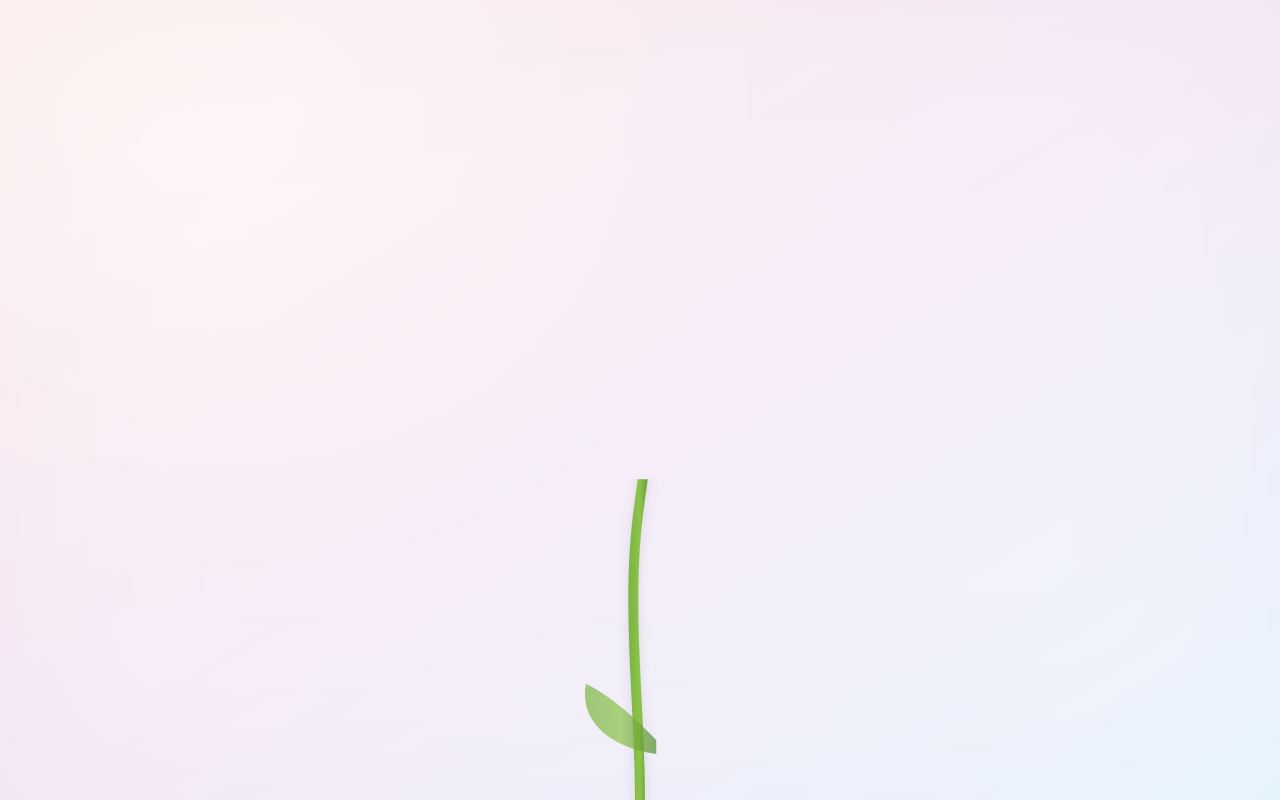
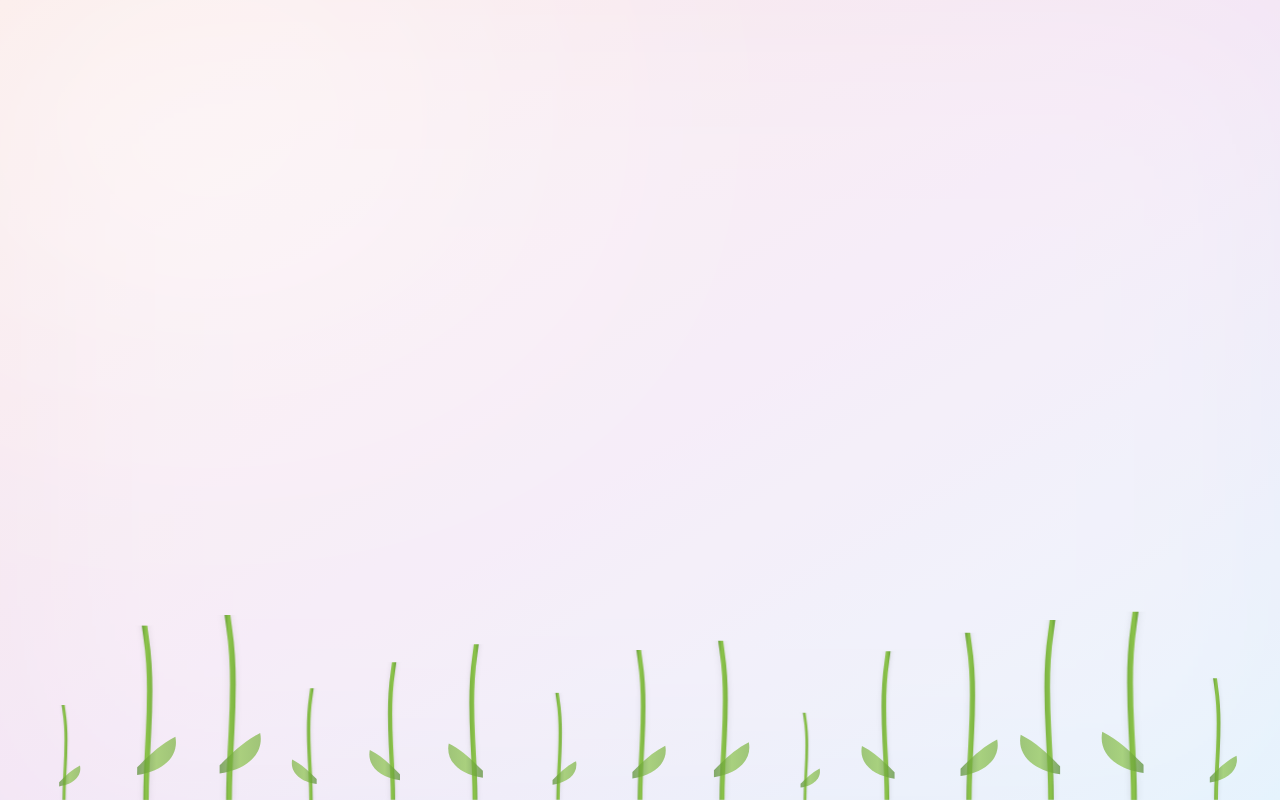
Before and after one commit to arifashraf01/Flowers-ui, a React (Vite) app: page / in a window 1280 px wide. Both pictures are taken after a click on the button "REVEAL MAGIC". Built offline with nearby package versions, Linux system fonts and the light colour scheme; a web font is replaced by a local one.

Commit message:
fix: spawn 15 flowers across screen instead of just 1 and fix scale

```diff
--- a/src/components/Garden/CentralFlower.tsx
+++ b/src/components/Garden/CentralFlower.tsx
@@ -1,5 +1,5 @@
 import { motion } from 'framer-motion';
-import { useEffect, useState } from 'react';
+import { useEffect, useState, useMemo } from 'react';
 
 interface CentralFlowerProps {
   onBloomComplete: () => void;
@@ -9,12 +9,12 @@ export const CentralFlower = ({ onBloomComplete }: CentralFlowerProps) => {
   const [phase, setPhase] = useState<'seed' | 'growing' | 'blooming' | 'done'>('seed');
 
   useEffect(() => {
-    const seedTimer = setTimeout(() => setPhase('growing'), 1500); // seed drops and splashes
-    const growTimer = setTimeout(() => setPhase('blooming'), 4000); // stem and leaves grow
+    const seedTimer = setTimeout(() => setPhase('growing'), 1500);
+    const growTimer = setTimeout(() => setPhase('blooming'), 4000);
     const bloomTimer = setTimeout(() => {
       setPhase('done');
       onBloomComplete();
-    }, 7000); // petals open and pollen releases
+    }, 7000);
 
     return () => {
       clearTimeout(seedTimer);
@@ -23,11 +23,32 @@ export const CentralFlower = ({ onBloomComplete }: CentralFlowerProps) => {
     };
   }, [onBloomComplete]);
 
-  // Petal generation for layer-by-layer unfolding
+  // Generate 12-15 flowers
+  const flowers = useMemo(() => {
+    return Array.from({ length: 15 }).map((_, i) => {
+      return {
+        id: i,
+        left: `${(i / 14) * 90 + 5}%`, // evenly distributed from 5% to 95%
+        scale: 0.25 + Math.random() * 0.35, // smaller scale so they don't overflow the top
+        flip: Math.random() > 0.5 ? 1 : -1,
+      };
+    });
+  }, []);
+
+  return (
+    <div className="absolute inset-0 pointer-events-none overflow-hidden">
+      {flowers.map((flower) => (
+        <FlowerInstance key={flower.id} phase={phase} flower={flower} />
+      ))}
+    </div>
+  );
+};
+
+const FlowerInstance = ({ phase, flower }: { phase: string, flower: any }) => {
   const numPetals = 12;
   const petals = Array.from({ length: numPetals }).map((_, i) => {
     const angle = (i * 360) / numPetals;
-    const delay = 0.1 * (i % 3); // Stagger petal opening slightly
+    const delay = 0.1 * (i % 3);
     return (
       <motion.path
         key={i}
@@ -40,11 +61,7 @@ export const CentralFlower = ({ onBloomComplete }: CentralFlowerProps) => {
           rotate: angle,
           opacity: 0.9,
         } : {}}
-        transition={{
-          duration: 2,
-          delay: delay,
-          ease: [0.34, 1.56, 0.64, 1], // soft bounce
-        }}
+        transition={{ duration: 2, delay: delay, ease: [0.34, 1.56, 0.64, 1] }}
         className="drop-shadow-lg"
       />
     );
@@ -61,26 +78,22 @@ export const CentralFlower = ({ onBloomComplete }: CentralFlowerProps) => {
         style={{ originX: '0px', originY: '0px' }}
         initial={{ scale: 0, rotate: angle - 15, opacity: 0 }}
         animate={phase === 'blooming' || phase === 'done' ? {
-          scale: 1,
-          rotate: angle,
-          opacity: 1,
+          scale: 1, rotate: angle, opacity: 1,
         } : {}}
-        transition={{
-          duration: 1.8,
-          delay: 0.5 + 0.1 * (i % 2),
-          ease: [0.34, 1.56, 0.64, 1],
-        }}
+        transition={{ duration: 1.8, delay: 0.5 + 0.1 * (i % 2), ease: [0.34, 1.56, 0.64, 1] }}
       />
     );
   });
 
   return (
-    <div className="absolute bottom-0 left-1/2 -translate-x-1/2 flex items-end justify-center pointer-events-none">
-
+    <div
+      className="absolute bottom-0 flex items-end justify-center pointer-events-none origin-bottom"
+      style={{ left: flower.left, transform: `translateX(-50%) scale(${flower.scale}) scaleX(${flower.flip})` }}
+    >
       {/* Seed drop animation */}
       {phase === 'seed' && (
         <motion.div
-          className="absolute bottom-0 w-3 h-3 bg-white rounded-full shadow-[0_0_15px_#fff]"
+          className="absolute bottom-0 w-4 h-4 bg-white rounded-full shadow-[0_0_15px_#fff]"
           initial={{ y: -500, opacity: 0, scale: 0.5 }}
           animate={{ y: 0, opacity: 1, scale: 1 }}
           transition={{ duration: 1.2, ease: "easeIn" }}
@@ -103,12 +116,7 @@ export const CentralFlower = ({ onBloomComplete }: CentralFlowerProps) => {
         animate={phase === 'done' ? { rotate: [-2, 2, -2] } : {}}
         transition={{ duration: 6, repeat: Infinity, ease: "easeInOut" }}
       >
-        <svg
-          width="400"
-          height="600"
-          viewBox="0 0 400 600"
-          className="overflow-visible"
-        >
+        <svg width="400" height="600" viewBox="0 0 400 600" className="overflow-visible">
           <defs>
             <linearGradient id="stemGradient" x1="0%" y1="0%" x2="100%" y2="0%">
               <stop offset="0%" stopColor="#7cb342" />
@@ -128,12 +136,9 @@ export const CentralFlower = ({ onBloomComplete }: CentralFlowerProps) => {
               <stop offset="50%" stopColor="#fbc02d" stopOpacity="0.8" />
               <stop offset="100%" stopColor="#f57f17" stopOpacity="0" />
             </radialGradient>
-            <clipPath id="stemClip">
+            <clipPath id={`stemClip-${flower.id}`}>
               <motion.rect
-                x="0"
-                y="0"
-                width="400"
-                height="600"
+                x="0" y="0" width="400" height="600"
                 initial={{ y: 600, height: 0 }}
                 animate={phase !== 'seed' ? { y: 0, height: 600 } : {}}
                 transition={{ duration: 2.5, ease: "easeInOut" }}
@@ -141,21 +146,18 @@ export const CentralFlower = ({ onBloomComplete }: CentralFlowerProps) => {
             </clipPath>
           </defs>
 
-          {/* Stem wrapped in a swaying group during growth */}
           <motion.g
-            clipPath="url(#stemClip)"
+            clipPath={`url(#stemClip-${flower.id})`}
             animate={phase === 'growing' ? { rotate: [0, 3, -2, 0] } : {}}
             transition={{ duration: 2.5, ease: "easeInOut" }}
             style={{ originX: '200px', originY: '600px' }}
           >
-            {/* Organic varying thickness stem */}
             <path
               d="M 195 600 C 195 500, 180 400, 195 300 C 210 200, 195 150, 200 100 L 205 100 C 205 150, 220 200, 205 300 C 190 400, 205 500, 205 600 Z"
               fill="url(#stemGradient)"
               filter="drop-shadow(0px 4px 6px rgba(0,0,0,0.1))"
             />
 
-            {/* Leaves */}
             <motion.path
               d="M 190 450 C 120 440, 80 400, 90 350 C 130 370, 160 400, 190 430 Z"
               fill="url(#stemGradient)"
@@ -174,49 +176,23 @@ export const CentralFlower = ({ onBloomComplete }: CentralFlowerProps) => {
             />
           </motion.g>
 
-          {/* Flower Head */}
           <g transform="translate(200, 100)">
             {petals}
             {innerPetals}
 
-            {/* Glowing Center */}
             <motion.circle
-              r="25"
-              fill="url(#centerGlow)"
+              r="25" fill="url(#centerGlow)"
               initial={{ scale: 0, opacity: 0 }}
               animate={phase === 'blooming' || phase === 'done' ? { scale: 1, opacity: 1 } : {}}
               transition={{ delay: 1, duration: 2, ease: "easeOut" }}
             />
 
             <motion.circle
-              r="15"
-              fill="#fbc02d"
+              r="15" fill="#fbc02d"
               initial={{ scale: 0 }}
               animate={phase === 'blooming' || phase === 'done' ? { scale: 1 } : {}}
               transition={{ delay: 1.2, duration: 1.5, ease: [0.34, 1.56, 0.64, 1] }}
             />
-
-            {/* Pollen burst */}
-            {(phase === 'blooming' || phase === 'done') && Array.from({ length: 20 }).map((_, i) => (
-              <motion.circle
-                key={`pollen-${i}`}
-                r={Math.random() * 2 + 1}
-                fill="#fff59d"
-                initial={{ x: 0, y: 0, opacity: 0 }}
-                animate={{
-                  x: (Math.random() - 0.5) * 150,
-                  y: (Math.random() - 0.5) * 150 - 50,
-                  opacity: [0, 1, 0],
-                }}
-                transition={{
-                  delay: 1.5 + Math.random(),
-                  duration: 2 + Math.random() * 2,
-                  ease: "easeOut",
-                  repeat: Infinity,
-                  repeatDelay: 3 + Math.random() * 5
-                }}
-              />
-            ))}
           </g>
         </svg>
       </motion.div>
```
